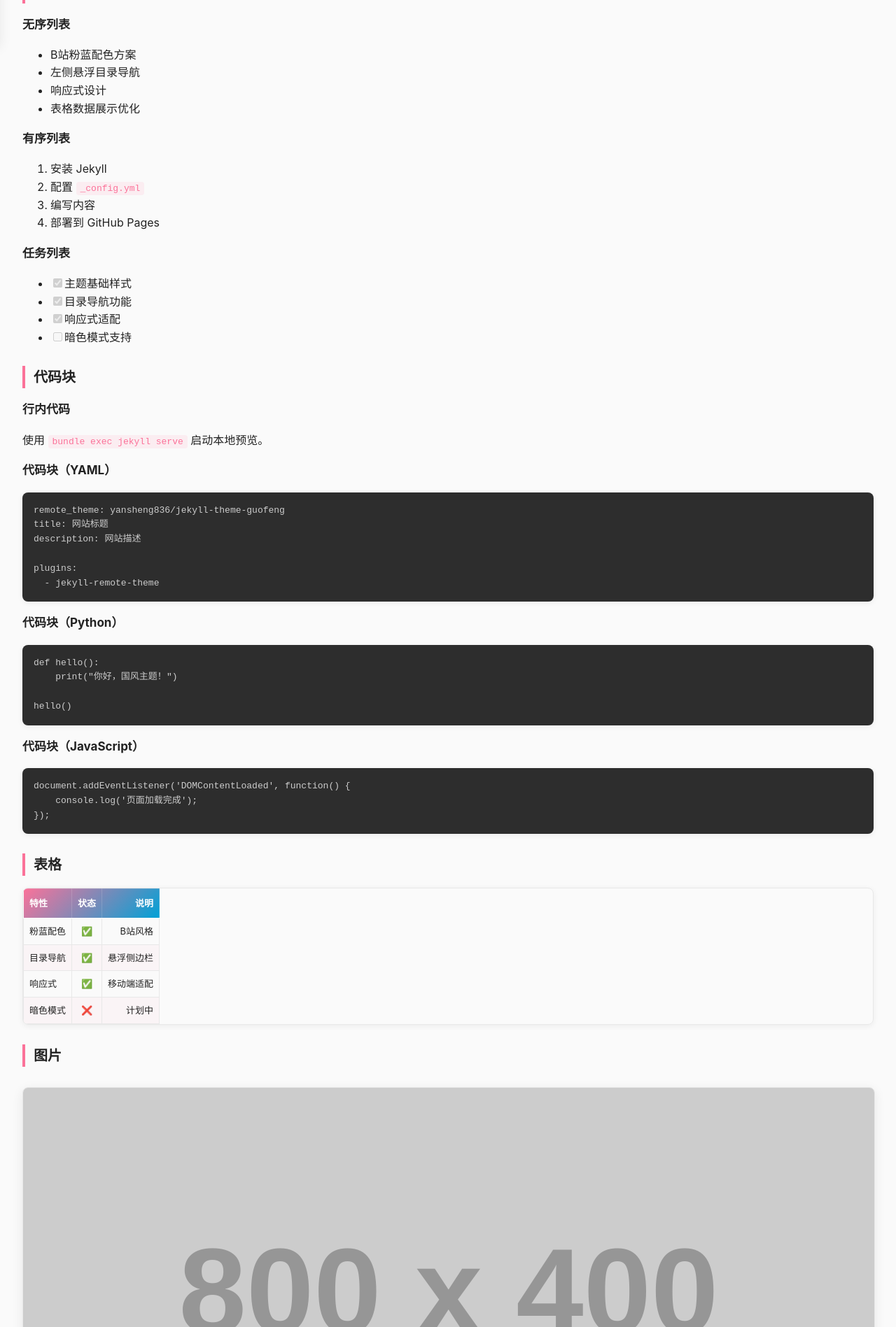
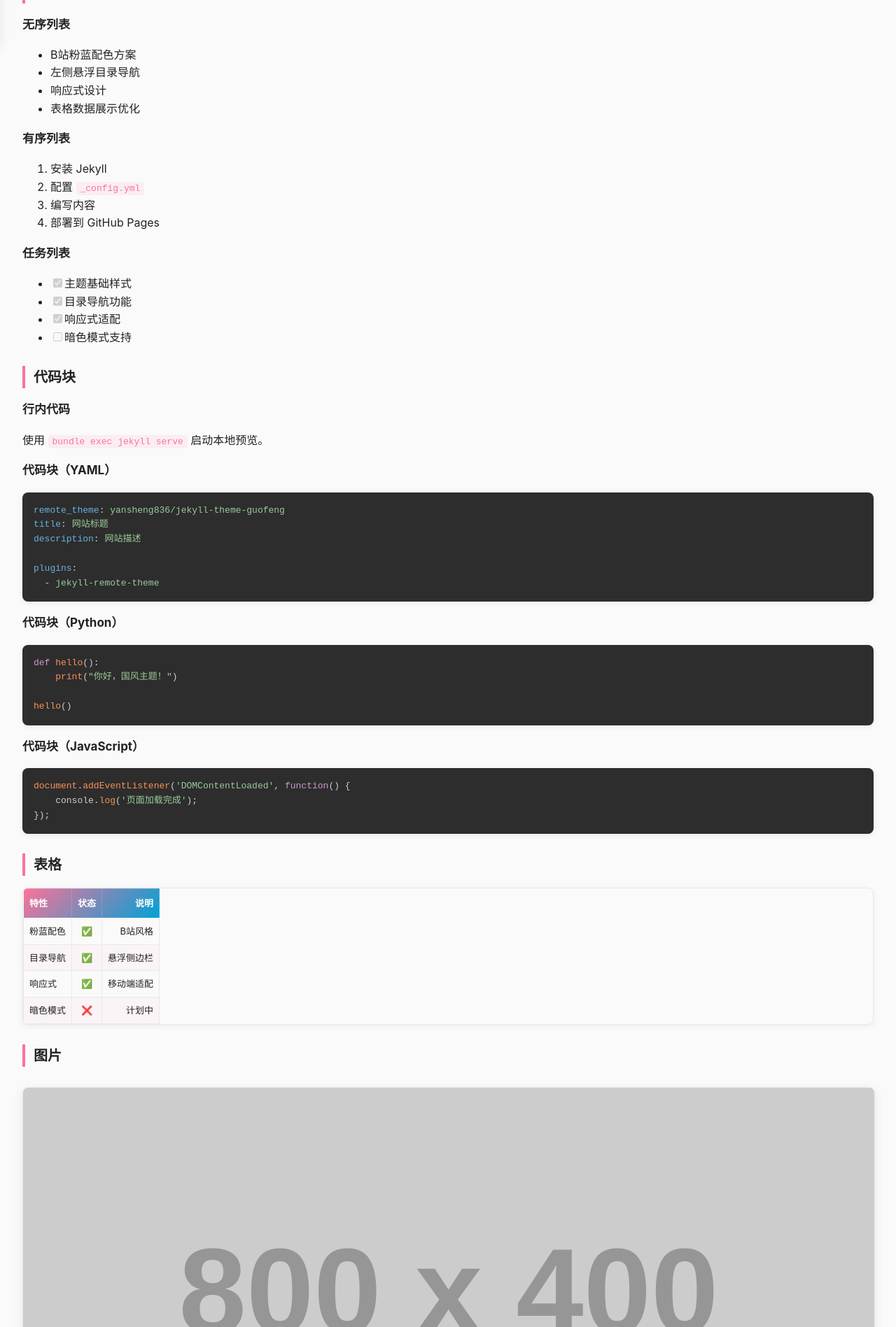
Before and after one commit to yansheng836/jekyll-theme-guofeng, a Jekyll site: the page built from index.md, in a window 1280 px wide. Shown: the part 836-2733 px from the top of the page at 70% size. Built offline with Jekyll 4.4.1, drawn with Linux system fonts in a browser that asks for light colours.

Commit message:
feat: 添加代码语法高亮（Rouge）
- _config.yml 启用 kramdown + rouge 高亮器
- 新增 _sass/_syntax.scss 语法高亮样式

Co-Authored-By: Claude Sonnet 4.6 <noreply@anthropic.com>

```diff
--- a/_config.yml
+++ b/_config.yml
@@ -7,6 +7,13 @@ baseurl: "/jekyll-theme-guofeng"
 
 plugins:
   - jekyll-seo-tag
+
+# Markdown 配置
+kramdown:
+  syntax_highlighter: rouge
+  syntax_highlighter_opts:
+    block:
+      line_numbers: false
 
 # 主题特定配置
 guofeng:
--- /dev/null
+++ b/_sass/_syntax.scss
@@ -0,0 +1,119 @@
+// ===== 代码语法高亮（Rouge） =====
+
+.highlight {
+  pre {
+    background: #2d2d2d;
+    color: #ccc;
+    border-radius: 8px;
+    padding: 16px;
+    overflow-x: auto;
+    box-shadow: $shadow-sm;
+  }
+
+  .c, .c1, .cm, .cs, .cd, .cp, .cpf {
+    color: #999;
+    font-style: italic;
+  }
+
+  .k, .kd, .kn, .kp, .kr, .kt {
+    color: #cc99cd;
+  }
+
+  .kc {
+    color: #cc99cd;
+    font-weight: bold;
+  }
+
+  .kd {
+    color: #cc99cd;
+  }
+
+  .kn {
+    color: #cc99cd;
+  }
+
+  .kp {
+    color: #cc99cd;
+  }
+
+  .kr {
+    color: #cc99cd;
+  }
+
+  .kt {
+    color: #cc99cd;
+  }
+
+  .m, .mf, .mh, .mi, .mi-Il, .mo {
+    color: #f99157;
+  }
+
+  .s, .s1, .s2, .sb, .sc, .sd, .s2-Il, .sh, .si, .sx, .sr, .s1-Il, .dl {
+    color: #99cc99;
+  }
+
+  .na {
+    color: #6ab0de;
+  }
+
+  .nb {
+    color: #f99157;
+  }
+
+  .nc {
+    color: #f99157;
+  }
+
+  .no {
+    color: #f99157;
+  }
+
+  .nd {
+    color: #f99157;
+  }
+
+  .ni {
+    color: #f99157;
+  }
+
+  .ne {
+    color: #f99157;
+  }
+
+  .nf, .fm {
+    color: #f99157;
+  }
+
+  .nl {
+    color: #f99157;
+  }
+
+  .nn {
+    color: #f99157;
+  }
+
+  .nt {
+    color: #e2777a;
+  }
+
+  .nv, .vi, .vc, .vg, .il {
+    color: #f99157;
+  }
+
+  .w {
+    color: #ccc;
+  }
+
+  .err {
+    color: #f2777a;
+    background: none;
+  }
+
+  .p {
+    color: #ccc;
+  }
+
+  .o, .ow {
+    color: #6ab0de;
+  }
+}
--- a/assets/css/style.scss
+++ b/assets/css/style.scss
@@ -6,3 +6,4 @@
 @import "layout";
 @import "components";
 @import "responsive";
+@import "syntax";
```
